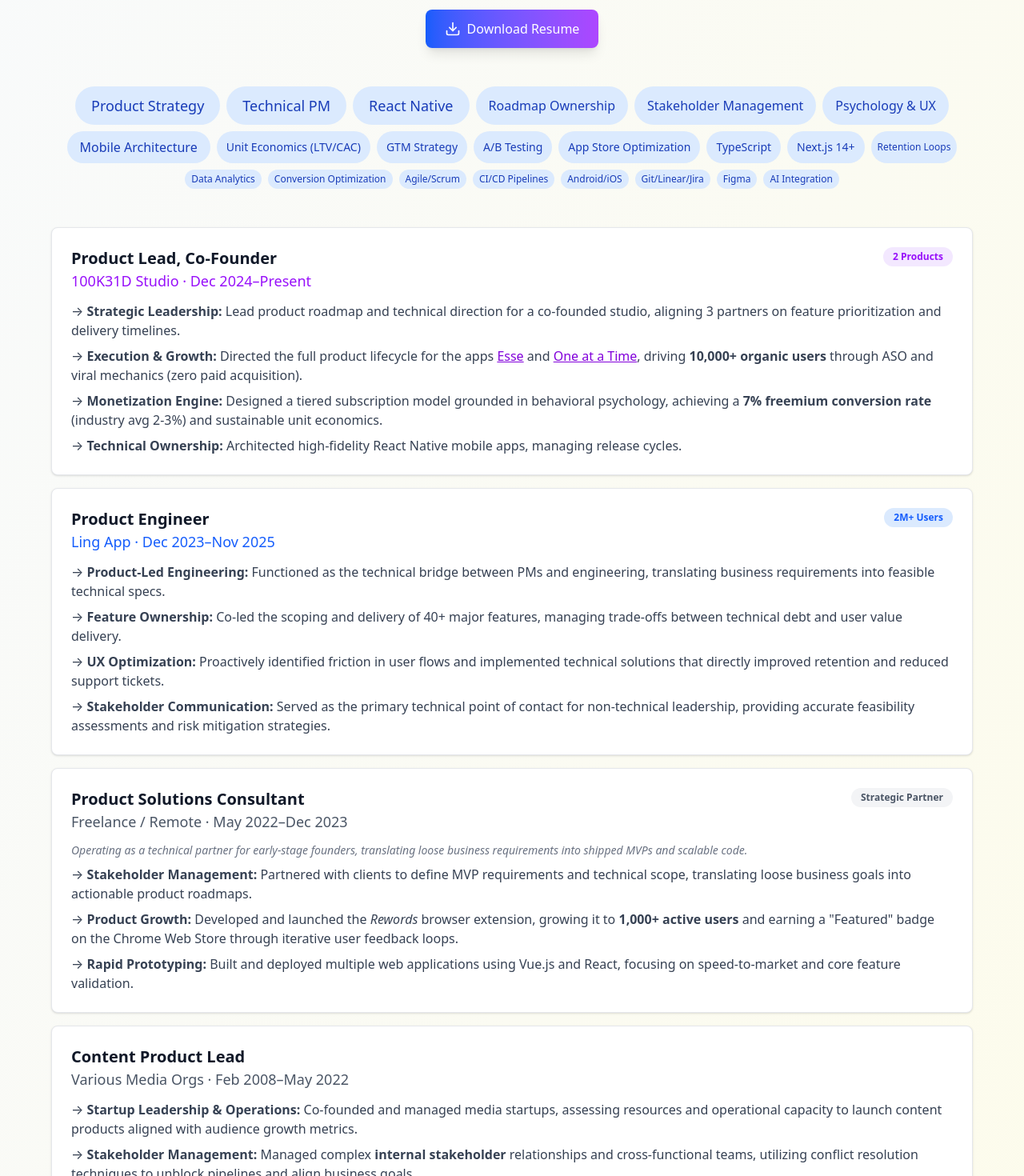
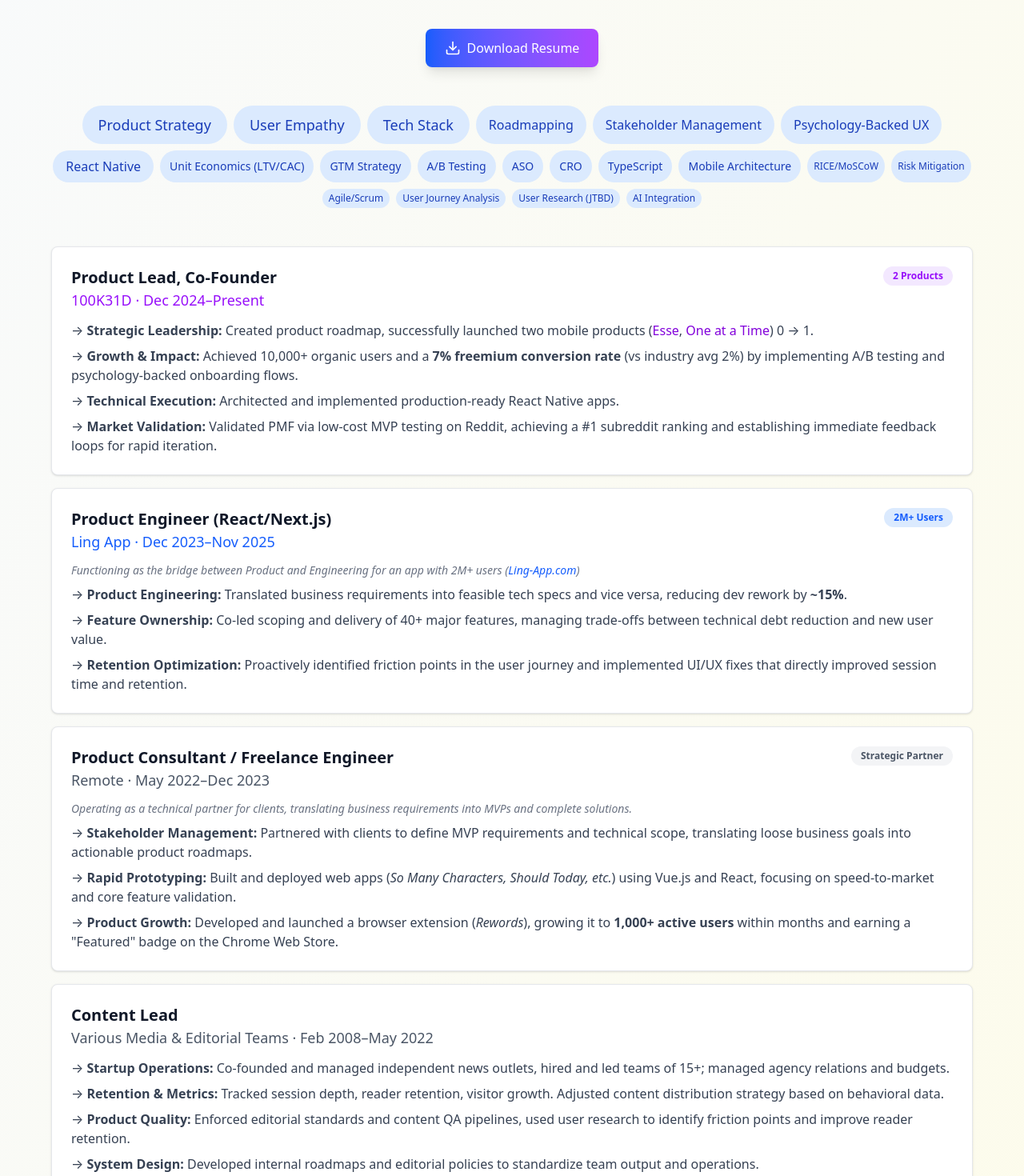
Before and after one commit to sanderbell/sanderbelldev2, a React (Vite) app: page / in a window 1280 px wide. Shown: the part 420-1890 px from the top of the page at 80% size. Built offline with nearby package versions, Linux system fonts and the light colour scheme.

Commit message:
Revise App component content for clarity and impact; update tech tags and enhance section headings

```diff
--- a/src/App.tsx
+++ b/src/App.tsx
@@ -200,12 +200,12 @@ function App() {
       <div className="max-w-6xl mx-auto fade-in">
         <div className="text-center my-12">
           <div className="p-6 mb-6">
-            <h1 className="text-4xl sm:text-6xl md:text-8xl font-black bg-gradient-to-r from-blue-600 to-purple-500 text-transparent bg-clip-text">
-              Product Manager.
+            <h1 className="text-4xl sm:text-6xl md:text-8xl font-black bg-gradient-to-r from-blue-600 to-purple-500 text-transparent bg-clip-text leading-tight">
+              Product Manager.{' '}
             </h1>
             <br />
             <h2 className="text-3xl sm:text-5xl md:text-7xl font-black bg-gradient-to-r from-blue-600 to-purple-500 text-transparent bg-clip-text">
-              Mobile & Technical.
+              Technical. Mobile & Web.{' '}
             </h2>
           </div>
 
@@ -228,26 +228,24 @@ function App() {
         <div className="mb-12">
           <div className="flex flex-wrap justify-center gap-2">
             <TechTag name="Product Strategy" size="xl" />
-            <TechTag name="Technical PM" size="xl" />
-            <TechTag name="React Native" size="xl" />
-            <TechTag name="Roadmap Ownership" size="lg" />
+            <TechTag name="User Empathy" size="xl" />
+            <TechTag name="Tech Stack" size="xl" />
+            <TechTag name="Roadmapping" size="lg" />
             <TechTag name="Stakeholder Management" size="lg" />
-            <TechTag name="Psychology & UX" size="lg" />
-            <TechTag name="Mobile Architecture" size="lg" />
+            <TechTag name="Psychology-Backed UX" size="lg" />
+            <TechTag name="React Native" size="lg" />
             <TechTag name="Unit Economics (LTV/CAC)" size="base" />
             <TechTag name="GTM Strategy" size="base" />
             <TechTag name="A/B Testing" size="base" />
-            <TechTag name="App Store Optimization" size="base" />
+            <TechTag name="ASO" size="base" />
+            <TechTag name="CRO" size="base" />
             <TechTag name="TypeScript" size="base" />
-            <TechTag name="Next.js 14+" size="base" />
-            <TechTag name="Retention Loops" size="sm" />
-            <TechTag name="Data Analytics" size="sm" />
-            <TechTag name="Conversion Optimization" size="sm" />
+            <TechTag name="Mobile Architecture" size="base" />
+            <TechTag name="RICE/MoSCoW" size="sm" />
+            <TechTag name="Risk Mitigation" size="sm" />
             <TechTag name="Agile/Scrum" size="sm" />
-            <TechTag name="CI/CD Pipelines" size="sm" />
-            <TechTag name="Android/iOS" size="sm" />
-            <TechTag name="Git/Linear/Jira" size="sm" />
-            <TechTag name="Figma" size="sm" />
+            <TechTag name="User Journey Analysis" size="sm" />
+            <TechTag name="User Research (JTBD)" size="sm" />
             <TechTag name="AI Integration" size="sm" />
           </div>
         </div>
@@ -261,7 +259,7 @@ function App() {
                     Product Lead, Co-Founder
                   </h3>
                   <p className="text-purple-600 font-medium text-lg">
-                    100K31D Studio · Dec 2024–Present
+                    100K31D · Dec 2024–Present
                   </p>
                 </div>
                 <span className="text-xs text-purple-600 bg-purple-100 px-3 py-1 rounded-full flex items-center justify-center font-bold">
@@ -270,43 +268,42 @@ function App() {
               </div>
               <ul className="text-base text-gray-700 space-y-2">
                 <li>
-                  → <strong>Strategic Leadership:</strong> Lead product roadmap
-                  and technical direction for a co-founded studio, aligning 3
-                  partners on feature prioritization and delivery timelines.
-                </li>
-                <li>
-                  → <strong>Execution & Growth:</strong> Directed the full
-                  product lifecycle for the apps{' '}
+                  → <strong>Strategic Leadership:</strong> Created product
+                  roadmap, successfully launched two mobile products (
                   <a
                     href="https://esse.today"
                     target="_blank"
                     rel="noopener noreferrer"
-                    className="text-purple-700 underline hover:text-purple-800 transition-colors"
+                    className="text-purple-700 hover:text-purple-800 transition-colors"
                   >
                     Esse
-                  </a>{' '}
-                  and{' '}
+                  </a>
+                  ,{' '}
                   <a
                     href="https://oneatati.me"
                     target="_blank"
                     rel="noopener noreferrer"
-                    className="text-purple-700 underline hover:text-purple-800 transition-colors"
+                    className="text-purple-700 hover:text-purple-800 transition-colors"
                   >
                     One at a Time
                   </a>
-                  , driving <strong>10,000+ organic users</strong> through ASO
-                  and viral mechanics (zero paid acquisition).
+                  ) 0 → 1.
                 </li>
                 <li>
-                  → <strong>Monetization Engine:</strong> Designed a tiered
-                  subscription model grounded in behavioral psychology,
-                  achieving a <strong>7% freemium conversion rate</strong>{' '}
-                  (industry avg 2-3%) and sustainable unit economics.
+                  → <strong>Growth & Impact:</strong> Achieved 10,000+ organic
+                  users and a <strong>7% freemium conversion rate</strong> (vs
+                  industry avg 2%) by implementing A/B testing and
+                  psychology-backed onboarding flows.
                 </li>
                 <li>
-                  → <strong>Technical Ownership:</strong> Architected
-                  high-fidelity React Native mobile apps, managing release
-                  cycles.
+                  → <strong>Technical Execution:</strong> Architected and
+                  implemented production-ready React Native apps.
+                </li>
+                <li>
+                  → <strong>Market Validation:</strong> Validated PMF via
+                  low-cost MVP testing on Reddit, achieving a #1 subreddit
+                  ranking and establishing immediate feedback loops for rapid
+                  iteration.
                 </li>
               </ul>
             </div>
@@ -315,7 +312,7 @@ function App() {
               <div className="flex justify-between items-start mb-3">
                 <div>
                   <h3 className="text-xl font-bold text-gray-900">
-                    Product Engineer
+                    Product Engineer (React/Next.js)
                   </h3>
                   <p className="text-blue-600 font-medium text-lg">
                     Ling App · Dec 2023–Nov 2025
@@ -325,27 +322,34 @@ function App() {
                   2M+ Users
                 </span>
               </div>
+              <p className="text-sm text-gray-500 italic mb-2">
+                Functioning as the bridge between Product and Engineering for an
+                app with 2M+ users (
+                <a
+                  href="https://ling-app.com"
+                  target="_blank"
+                  rel="noopener noreferrer"
+                  className="text-blue-600 hover:underline"
+                >
+                  Ling-App.com
+                </a>
+                )
+              </p>
               <ul className="text-base text-gray-700 space-y-2">
                 <li>
-                  → <strong>Product-Led Engineering:</strong> Functioned as the
-                  technical bridge between PMs and engineering, translating
-                  business requirements into feasible technical specs.
+                  → <strong>Product Engineering:</strong> Translated business
+                  requirements into feasible tech specs and vice versa, reducing
+                  dev rework by <strong>~15%</strong>.
                 </li>
                 <li>
-                  → <strong>Feature Ownership:</strong> Co-led the scoping and
+                  → <strong>Feature Ownership:</strong> Co-led scoping and
                   delivery of 40+ major features, managing trade-offs between
-                  technical debt and user value delivery.
+                  technical debt reduction and new user value.
                 </li>
                 <li>
-                  → <strong>UX Optimization:</strong> Proactively identified
-                  friction in user flows and implemented technical solutions
-                  that directly improved retention and reduced support tickets.
-                </li>
-                <li>
-                  → <strong>Stakeholder Communication:</strong> Served as the
-                  primary technical point of contact for non-technical
-                  leadership, providing accurate feasibility assessments and
-                  risk mitigation strategies.
+                  → <strong>Retention Optimization:</strong> Proactively
+                  identified friction points in the user journey and implemented
+                  UI/UX fixes that directly improved session time and retention.
                 </li>
               </ul>
             </div>
@@ -354,10 +358,10 @@ function App() {
               <div className="flex justify-between items-start mb-3">
                 <div>
                   <h3 className="text-xl font-bold text-gray-900">
-                    Product Solutions Consultant
+                    Product Consultant / Freelance Engineer
                   </h3>
                   <p className="text-gray-600 font-medium text-lg">
-                    Freelance / Remote · May 2022–Dec 2023
+                    Remote · May 2022–Dec 2023
                   </p>
                 </div>
                 <span className="text-xs text-gray-600 bg-gray-100 px-3 py-1 rounded-full flex items-center justify-center font-bold">
@@ -365,9 +369,8 @@ function App() {
                 </span>
               </div>
               <p className="text-sm text-gray-500 italic mb-2">
-                Operating as a technical partner for early-stage founders,
-                translating loose business requirements into shipped MVPs and
-                scalable code.
+                Operating as a technical partner for clients, translating
+                business requirements into MVPs and complete solutions.
               </p>
               <ul className="text-base text-gray-700 space-y-2">
                 <li>
@@ -377,16 +380,16 @@ function App() {
                   roadmaps.
                 </li>
                 <li>
-                  → <strong>Product Growth:</strong> Developed and launched the{' '}
-                  <em>Rewords</em> browser extension, growing it to{' '}
-                  <strong>1,000+ active users</strong> and earning a "Featured"
-                  badge on the Chrome Web Store through iterative user feedback
-                  loops.
+                  → <strong>Rapid Prototyping:</strong> Built and deployed web
+                  apps (<em>So Many Characters, Should Today, etc.</em>) using
+                  Vue.js and React, focusing on speed-to-market and core feature
+                  validation.
                 </li>
                 <li>
-                  → <strong>Rapid Prototyping:</strong> Built and deployed
-                  multiple web applications using Vue.js and React, focusing on
-                  speed-to-market and core feature validation.
+                  → <strong>Product Growth:</strong> Developed and launched a
+                  browser extension (<em>Rewords</em>), growing it to{' '}
+                  <strong>1,000+ active users</strong> within months and earning
+                  a "Featured" badge on the Chrome Web Store.
                 </li>
               </ul>
             </div>
@@ -395,31 +398,33 @@ function App() {
               <div className="flex justify-between items-start mb-3">
                 <div>
                   <h3 className="text-xl font-bold text-gray-900">
-                    Content Product Lead
+                    Content Lead
                   </h3>
                   <p className="text-gray-600 font-medium text-lg">
-                    Various Media Orgs · Feb 2008–May 2022
+                    Various Media & Editorial Teams · Feb 2008–May 2022
                   </p>
                 </div>
               </div>
               <ul className="text-base text-gray-700 space-y-2">
                 <li>
-                  → <strong>Startup Leadership & Operations:</strong> Co-founded
-                  and managed media startups, assessing resources and
-                  operational capacity to launch content products aligned with
-                  audience growth metrics.
+                  → <strong>Startup Operations:</strong> Co-founded and managed
+                  independent news outlets, hired and led teams of 15+; managed
+                  agency relations and budgets.
                 </li>
                 <li>
-                  → <strong>Stakeholder Management:</strong> Managed complex{' '}
-                  <strong>internal stakeholder</strong> relationships and
-                  cross-functional teams, utilizing conflict resolution
-                  techniques to unblock pipelines and align business goals.
+                  → <strong>Retention & Metrics:</strong> Tracked session depth,
+                  reader retention, visitor growth. Adjusted content
+                  distribution strategy based on behavioral data.
                 </li>
                 <li>
-                  → <strong>Product Quality & UX:</strong> Guaranteed the
-                  quality of content-related products through rigorous editorial
-                  standards, while using user research to pinpoint frictions and
-                  optimize retention.
+                  → <strong>Product Quality:</strong> Enforced editorial
+                  standards and content QA pipelines, used user research to
+                  identify friction points and improve reader retention.
+                </li>
+                <li>
+                  → <strong>System Design:</strong> Developed internal roadmaps
+                  and editorial policies to standardize team output and
+                  operations.
                 </li>
               </ul>
             </div>
```
